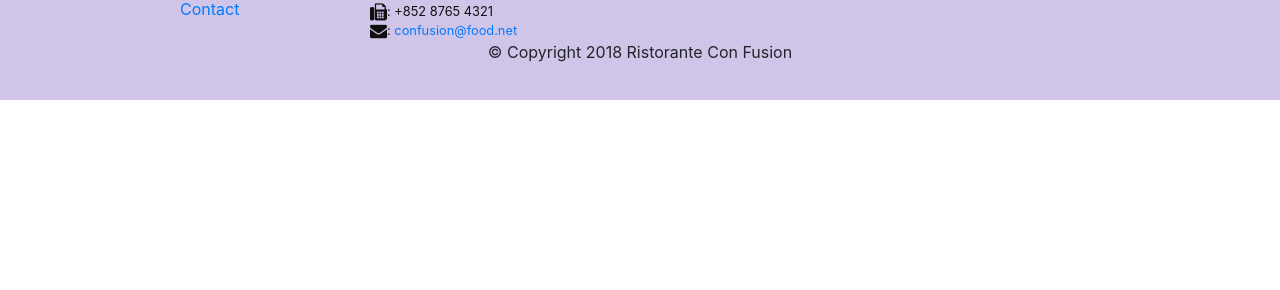
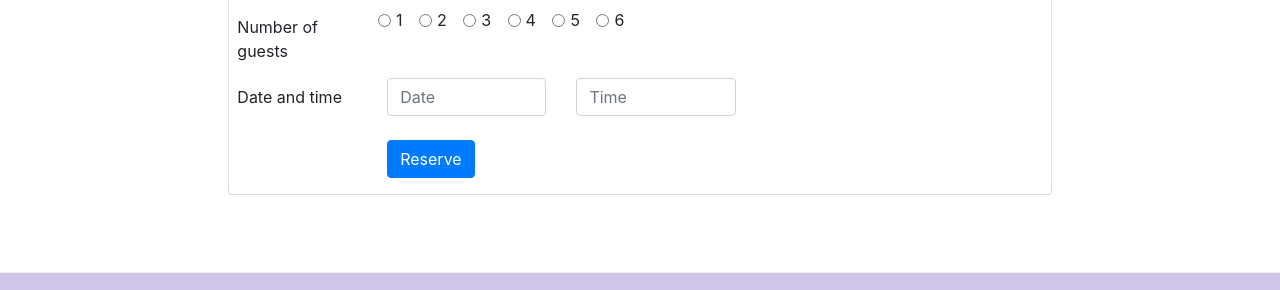
Before and after one commit to anmolahuja-dev/conFusion, a website: page index.html in a window 1280 px wide. Shown: the part 1661-1951 px from the top of the page. Before the commit the page ends 1761 px from the top, so only its background shows below. Drawn offline with nearby package versions, Linux system fonts and the light colour scheme.

Commit message:
Assignment 2

```diff
--- a/index.html
+++ b/index.html
@@ -39,8 +39,11 @@
                     <h1>Ristorante con Fusion</h1>
                     <p>We take inspiration from the World's best cuisines, and create a unique fusion experience. Our lipsmacking creations will tickle your culinary senses!</p>
                 </div>
-                <div class="col-12 col-sm align-self-center">
+                <div class="col-12 col-sm-3 align-self-center">
                     <img src="img/logo.png" class="img-fluid" alt="Logo">
+                </div>
+                <div class="col-12 col-sm-3 align-self-center">
+                    <a class="btn btn-warning btn-lg btn-block" href="#order">Reserve Table</a>
                 </div>
             </div>
         </div>
@@ -68,8 +71,13 @@
                 <h3>This Month's Promotions</h3>
             </div>
             <div class="col col-sm col-md">
-                <h2>Weekend Grand Buffet</h2>
-                <p class="d-none d-sm-block">Featuring mouthwatering combinations with a choice of five different salads, six enticing appetizers, six main entrees and five choicest desserts. Free flowing bubbly and soft drinks. All for just $19.99 per person </p>
+                <div class="media">
+                    <div class="media-body">
+                        <h2>Weekend Grand Buffet <span class="badge badge-danger">NEW</span></h2>
+                        <p class="d-none d-sm-block">Featuring mouthwatering combinations with a choice of five different salads, six enticing appetizers, six main entrees and five choicest desserts. Free flowing bubbly and soft drinks. All for just $19.99 per person </p>
+                    </div>
+                    <img src="img/buffet.png" alt="buffet" class="d-flex ml-3 align-self-center img-thumbnail">
+                </div>
             </div>
         </div>
 
@@ -88,6 +96,66 @@
                 </div>
             </div>
         </div>
+    </div>
+
+    <div class="row row-content" id="order">
+        <div class="col-0 col-sm-2"></div>
+        <div class="col-12 col-sm-8 align-self-center">
+            <div class="card" >
+                <h5 class="card-header bg-warning text-white ">Reserve a table</h5>
+                <div class="form-group">
+                    <div class="row pl-2 pt-2">
+                        <div class="col-12 col-sm-2 col-form-label">
+                            <label for="radioopt">Number of guests</label>
+                        </div>
+                        <div class="col-12 col-sm-8  ">
+                            <div class="form-check form-check-inline">
+                                <input class="form-check-input" type="radio" name="radiopt" id="radioopt" value="radiopt">
+                                <label for="radioopt"  class="form-check-label" >1</label>
+                            </div>
+                            <div class="form-check form-check-inline">
+                                <input class="form-check-input" type="radio" name="radiopt" id="radioopt" value="radiopt">
+                                <label for="radioopt"  class="form-check-label" >2</label>
+                            </div>
+                            <div class="form-check form-check-inline">
+                                <input class="form-check-input" type="radio" name="radiopt" id="radioopt" value="radiopt">
+                                <label for="radioopt" class="form-check-label" >3</label>
+                            </div>
+                            <div class="form-check form-check-inline">
+                                <input class="form-check-input" type="radio" name="radiopt" id="radioopt" value="radiopt">
+                                <label for="radioopt" class="form-check-label" >4</label>
+                            </div>
+                            <div class="form-check form-check-inline">
+                                <input class="form-check-input" type="radio" name="radiopt" id="radioopt" value="radiopt">
+                                <label for="radioopt" class="form-check-label" >5</label>
+                            </div>
+                            <div class="form-check form-check-inline">
+                                <input class="form-check-input" type="radio" name="radiopt" id="radioopt" value="radiopt">
+                                <label for="radioopt" class="form-check-label" >6</label>
+                            </div>
+                        </div>
+                    </div>
+                    <div class="row">
+                        <div class=" col-12 col-sm-2 col-form-label ml-2">
+                            <label for="date">Date and time</label>
+                        </div>
+                        <div class="col-10 col-sm-8 ml-2">
+                            <div class="row">
+                                <div class="col-12 col-sm-4 ">
+                                    <input type="text" class="form-control" placeholder="Date">
+                                </div>
+                                <div class="col-12 col-sm-4">
+                                    <input type="text" class="form-control" placeholder="Time">
+                                </div>
+
+                            </div>
+                            <button type="submit" class="btn btn-primary mt-4">Reserve</button>
+                        </div>
+                    </div>
+                </div>
+            </div>
+        </div>
+        <div class="col-0 col-sm-2"></div>
     </div>
 
     <footer class="footer">
```
